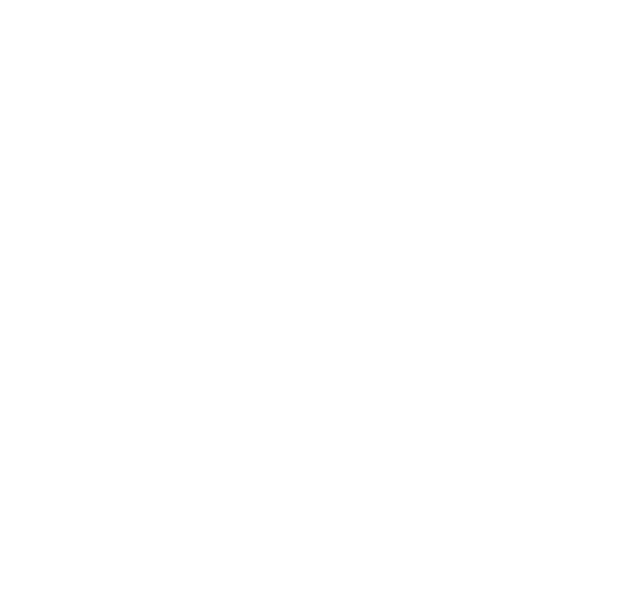
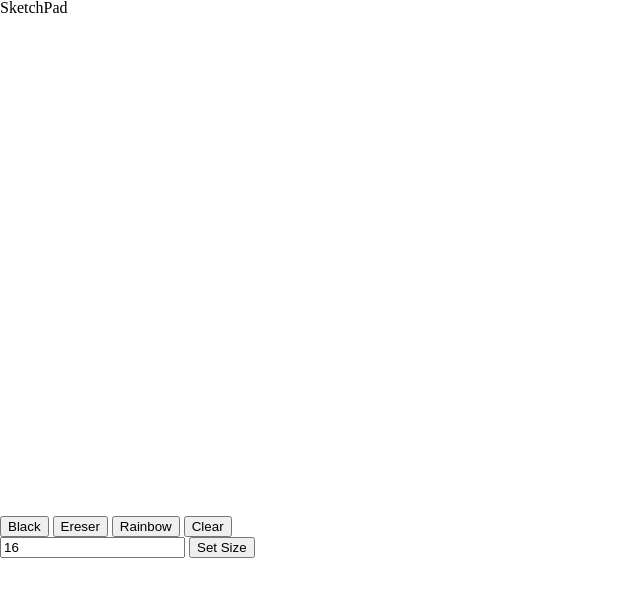
Before and after one commit to devguicordeiro/Etch-A-Sketch, a plain HTML site: page index.html in a window 1280 px wide. Shown: the whole page, without its empty margins (0-640 px from the left). Drawn offline with Linux system fonts and the light colour scheme.

Commit message:
small update

```diff
--- a/index.html
+++ b/index.html
@@ -8,6 +8,25 @@
     <link rel="stylesheet" href="reset.css" />
     <title>Sketch</title>
   </head>
-  <body></body>
+  <body>
+    <div class="flex-container">
+      <div class="title">
+        <h1>SketchPad</h1>
+      </div>
+      <div class="content">
+        <div class="board"></div>
+        <div class="buttons">
+          <button>Black</button>
+          <button>Ereser</button>
+          <button>Rainbow</button>
+          <button>Clear</button>
+        </div>
+        <div class="textinput">
+          <input type="text" placeholder="Size of Board" value="16" />
+          <button>Set Size</button>
+        </div>
+      </div>
+    </div>
+  </body>
   <script src="script.js"></script>
 </html>
--- a/styles.css
+++ b/styles.css
@@ -0,0 +1,5 @@
+.board {
+  width: 500px;
+  height: 500px;
+  display: grid;
+}
```
